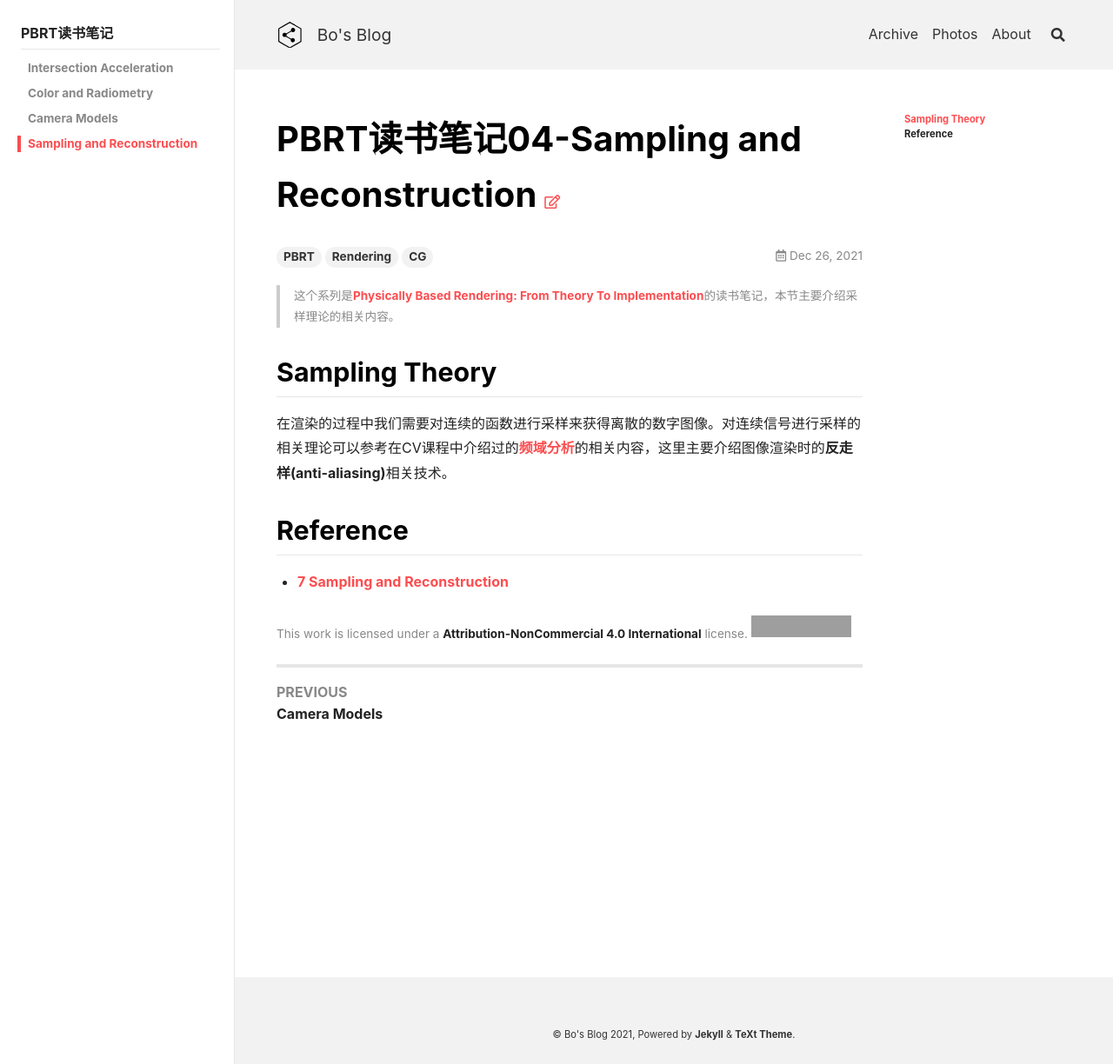
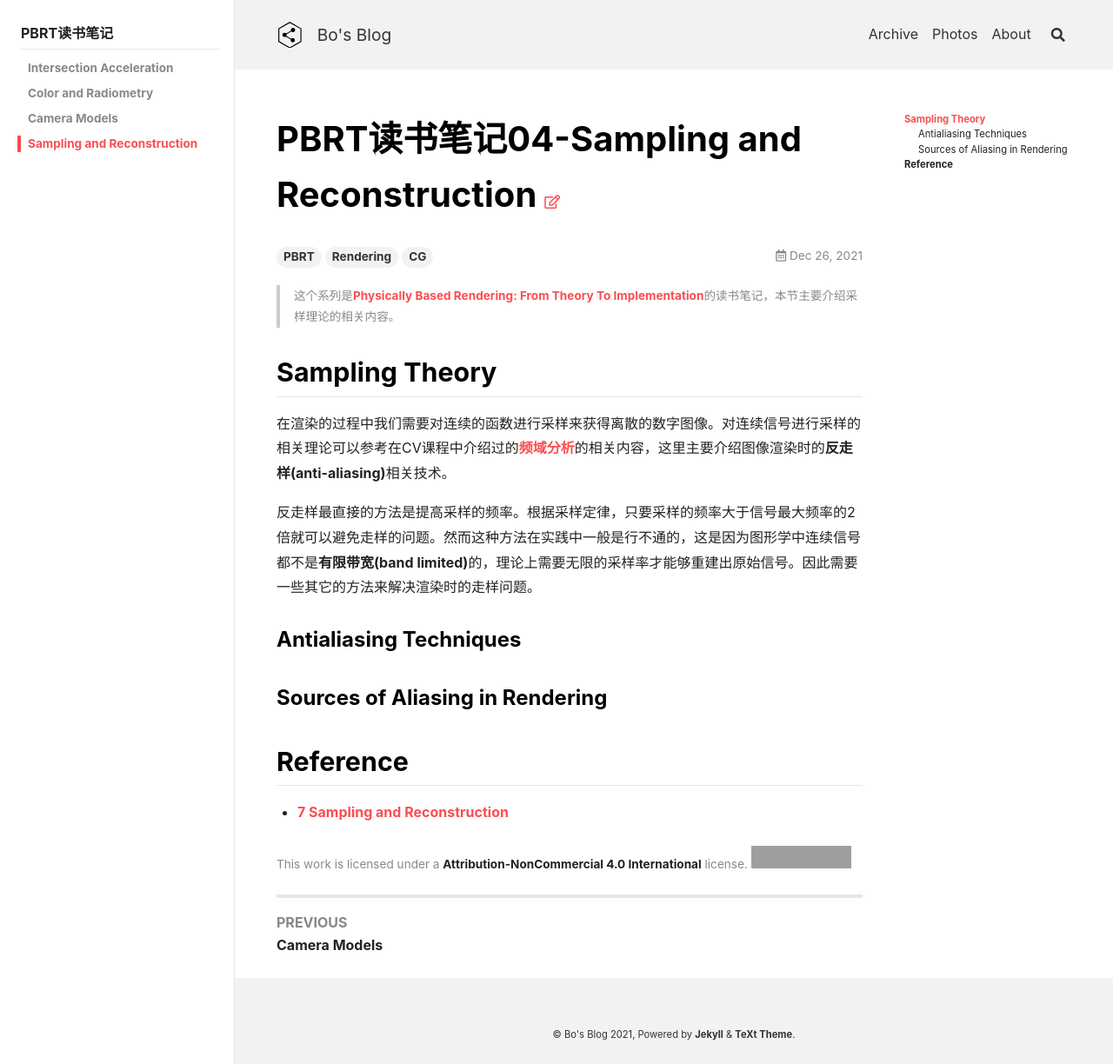
Before and after one commit to peng00bo00/peng00bo00_previous_blog, a Jekyll site: the page built from _posts/2021-12-26-PBRT-NOTES-04.md, in a window 1280 px wide. Shown: the whole page at 87% size. Built offline with Jekyll 4.4.1, drawn with Linux system fonts in a browser that asks for light colours; nearby versions of some CDN libraries; grey boxes are pictures that could not be loaded.

Commit message:
Update 2021-12-26-PBRT-NOTES-04.md

```diff
--- a/_posts/2021-12-26-PBRT-NOTES-04.md
+++ b/_posts/2021-12-26-PBRT-NOTES-04.md
@@ -14,7 +14,13 @@ sidebar:
 
 ## Sampling Theory
 
-在渲染的过程中我们需要对连续的函数进行采样来获得离散的数字图像。对连续信号进行采样的相关理论可以参考在CV课程中介绍过的[频域分析](./2021-08-31-OMSCS-CV-NOTES-03.html)的相关内容，这里主要介绍图像渲染时的**反走样(anti-aliasing)**相关技术。
+在渲染的过程中我们需要对连续的函数进行采样来获得离散的数字图像。对连续信号进行采样的相关理论可以参考在CV课程中介绍过的[频域分析](/2021/08/31/OMSCS-CV-NOTES-03.html)的相关内容，这里主要介绍图像渲染时的**反走样(anti-aliasing)**相关技术。
+
+反走样最直接的方法是提高采样的频率。根据采样定律，只要采样的频率大于信号最大频率的2倍就可以避免走样的问题。然而这种方法在实践中一般是行不通的，这是因为图形学中连续信号都不是**有限带宽(band limited)**的，理论上需要无限的采样率才能够重建出原始信号。因此需要一些其它的方法来解决渲染时的走样问题。
+
+### Antialiasing Techniques
+
+### Sources of Aliasing in Rendering
 
 ## Reference
 
```
